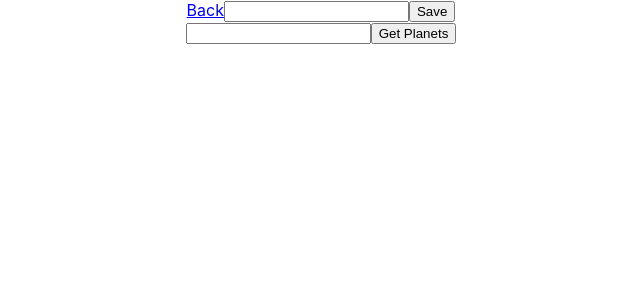
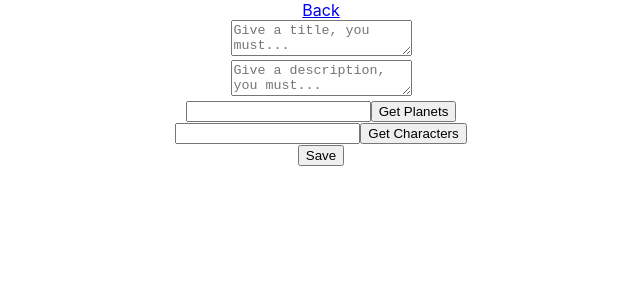
Before and after one commit to sandrabidiak/repoBitsfabrick, a React (Create React App) app in the folder bitsfabrick/: page /detail in a window 1280 px wide. Shown: the top 300 px of the page, without its empty margins (319-959 px from the left). Built offline with nearby package versions, Linux system fonts and the light colour scheme.

Commit message:
- added service call for getting characters - added id to each plot - added description text area in detailPage

```diff
--- a/bitsfabrick/src/components/PlotDetail.js
+++ b/bitsfabrick/src/components/PlotDetail.js
@@ -8,15 +8,22 @@ class PlotDetail extends React.Component {
     super(props);
     this.state = {
       plot: {
-        title: ''
+        title: '',
+        description: ''
       },
-      planetsSearch: ''
+      planetsSearch: '',
+      charactersSearch: ''
     };
   }
 
-  handleChange = (event) => {
+  handleChangeTitle = (event) => {
     const plot = { ...this.state.plot, title: event.target.value};
-    this.setState({plot});
+    this.setState({plot: plot});
+  };
+
+  handleChangeDescription = (event) => {
+    const plot = { ...this.state.plot, description: event.target.value};
+    this.setState({plot: plot});
   };
 
   handleClick = () => {
@@ -25,24 +32,40 @@ class PlotDetail extends React.Component {
 
   onPlanetSearchChange = (event) => {
     const planetsSearch = event.target.value;
-    this.setState({planetsSearch: planetsSearch});
+    this.setState({ planetsSearch: planetsSearch });
   };
 
   getPlanets = () => {
     this.props.dispatch(plotActions.getPlanets(this.state.planetsSearch));
   }
 
+  onCharacterSearchChange = (event) => {
+    const charactersSearch = event.target.value;
+    this.setState({ charactersSearch: charactersSearch });
+  };
+
+  getCharacters = () => {
+    this.props.dispatch(plotActions.getCharacters(this.state.charactersSearch));
+  }
+
   render(){
     return (
       <div>
+        <Link to="/">
+          Back
+        </Link>
         <div>
-          <Link to="/">
-            Back
-          </Link>
-          <input type="text" value={this.state.plot.title} onChange={this.handleChange} />
-          <button onClick={this.handleClick}>
-            Save
-          </button>
+          <textarea
+            type="text"
+            placeholder="Give a title, you must..."
+            value={this.state.plot.title}
+            onChange={this.handleChangeTitle} />
+          <br/>
+          <textarea
+            type="text"
+            placeholder="Give a description, you must..."
+            value={this.state.plot.description}
+            onChange={this.handleChangeDescription} />
         </div>
         <div>
           <input type="text" value={this.state.planetsSearch} onChange={this.onPlanetSearchChange} />
@@ -55,6 +78,20 @@ class PlotDetail extends React.Component {
             </div>
           ))}
         </div>
+        <div>
+          <input type="text" value={this.state.charactersSearch} onChange={this.onCharacterSearchChange} />
+          <button onClick={this.getCharacters}>
+            Get Characters
+          </button>
+          {this.props.characters.map(character => (
+            <div key={character.name}>
+              {character.name}
+            </div>
+          ))}
+        </div>
+        <button onClick={this.handleClick}>
+            Save
+        </button>
       </div>
     );
   }
@@ -63,7 +100,8 @@ class PlotDetail extends React.Component {
 function mapStateToProps(state){
   return {
     plots: state.plotsState.plots,
-    planets: state.plotsState.planetsSearchResult
+    planets: state.plotsState.planetsSearchResult,
+    characters: state.plotsState.charactersSearchResult
   }
 }
 
--- a/bitsfabrick/src/components/PlotList.js
+++ b/bitsfabrick/src/components/PlotList.js
@@ -17,8 +17,9 @@ class PlotList extends React.Component {
           Create Plot List
         </Link>
         {this.props.plots.map(plot => (
-          <div key={plot.title}>
+          <div key={plot.id}>
             {plot.title}
+            {plot.id}
           </div>
         ))}
       </div>
--- a/bitsfabrick/src/redux/actions/actionTypes.js
+++ b/bitsfabrick/src/redux/actions/actionTypes.js
@@ -1,3 +1,5 @@
 export const ADD_PLOT = "ADD_PLOT";
 export const GET_PLANETS = "GET_PLANETS";
 export const GET_PLANETS_SUCCESS = "GET_PLANETS_SUCCESS";
+export const GET_CHARACTERS = "GET_CHARACTERS";
+export const GET_CHARACTERS_SUCCESS = "GET_CHARACTERS_SUCCESS";
--- a/bitsfabrick/src/redux/actions/plotActions.js
+++ b/bitsfabrick/src/redux/actions/plotActions.js
@@ -11,3 +11,11 @@ export function getPlanets(planetName) {
 export function getPlanetsSuccess(planets) {
     return { type: types.GET_PLANETS_SUCCESS, planets: planets};
 }
+
+export function getCharacters(characterName) {
+    return { type: types.GET_CHARACTERS, characterName: characterName};
+}
+
+export function getCharactersSuccess(characters) {
+    return { type: types.GET_CHARACTERS_SUCCESS, characters: characters};
+}
--- a/bitsfabrick/src/redux/configureStore.js
+++ b/bitsfabrick/src/redux/configureStore.js
@@ -2,7 +2,7 @@ import { createStore, applyMiddleware } from 'redux';
 import rootReducer from './reducers';
 import createSagaMiddleware from 'redux-saga';
 
-import rootSaga from './sagas/planetSaga';
+import rootSaga from './sagas/plotSaga';
 
 export default function configureStore(initialState) {
     const sagaMiddleware = createSagaMiddleware();
--- a/bitsfabrick/src/redux/reducers/plotReducer.js
+++ b/bitsfabrick/src/redux/reducers/plotReducer.js
@@ -1,14 +1,28 @@
 import * as types from '../actions/actionTypes';
 
-export default function plotReducer (state = { plots:[], planetsSearchResult:[] }, action) {
+export default function plotReducer (
+    state = {
+        idCounter: 1,
+        plots:[],
+        planetsSearchResult:[],
+        charactersSearchResult:[]
+    },
+        action
+    ) {
     let newState;
     switch(action.type) {
         case types.ADD_PLOT:
-            const newPlots = [...state.plots, action.plot];
-            newState = Object.assign({} , state, { plots: newPlots });
+            const newPlot = Object.assign({}, action.plot, { id: state.idCounter });
+            const newPlots = [...state.plots, newPlot];
+            const newCounter = state.idCounter+1;
+
+            newState = Object.assign({} , state, { plots: newPlots, idCounter: newCounter });
             return newState;
         case types.GET_PLANETS_SUCCESS:
             newState = Object.assign({} , state, { planetsSearchResult: action.planets });
+            return newState;
+        case types.GET_CHARACTERS_SUCCESS:
+            newState = Object.assign({} , state, { charactersSearchResult: action.characters });
             return newState;
         default:
             return state;
--- a/bitsfabrick/src/redux/sagas/planetSaga.js
+++ /dev/null
@@ -1,19 +0,0 @@
-import { takeEvery, put, all } from 'redux-saga/effects';
-import * as types from '../actions/actionTypes';
-import { getPlanets } from '../../services/starWarsService';
-import { getPlanetsSuccess } from '../../redux/actions/plotActions';
-
-export function* callGetPlanets(action){
-   const resp = yield getPlanets(action.planetName);
-   yield put(getPlanetsSuccess(resp.results));
-}
-
-export function* watchGetPlanets() {
-    yield takeEvery(types.GET_PLANETS, callGetPlanets)
-}
-
-export default function* rootSaga() {
-    yield all([
-        watchGetPlanets()
-    ])
-}
--- /dev/null
+++ b/bitsfabrick/src/redux/sagas/plotSaga.js
@@ -0,0 +1,29 @@
+import { takeEvery, put, all } from 'redux-saga/effects';
+import * as types from '../actions/actionTypes';
+import { getPlanets, getCharacters } from '../../services/starWarsService';
+import { getPlanetsSuccess, getCharactersSuccess } from '../../redux/actions/plotActions';
+
+export function* callGetPlanets(action){
+   const resp = yield getPlanets(action.planetName);
+   yield put(getPlanetsSuccess(resp.results));
+}
+
+export function* watchGetPlanets() {
+    yield takeEvery(types.GET_PLANETS, callGetPlanets)
+}
+
+export function* callGetCharacters(action){
+    const resp = yield getCharacters(action.characterName);
+    yield put(getCharactersSuccess(resp.results));
+}
+
+export function* watchGetCharacters() {
+    yield takeEvery(types.GET_CHARACTERS, callGetCharacters)
+}
+
+export default function* rootSaga() {
+    yield all([
+        watchGetPlanets(),
+        watchGetCharacters()
+    ])
+}
--- a/bitsfabrick/src/services/starWarsService.js
+++ b/bitsfabrick/src/services/starWarsService.js
@@ -6,3 +6,10 @@ export function getPlanets(name){
         resp => resp.json()
     );
 }
+
+export function getCharacters(name){
+    return fetch(baseUrl + 'people/?search=' + name)
+    .then(
+        resp => resp.json()
+    );
+}
```
